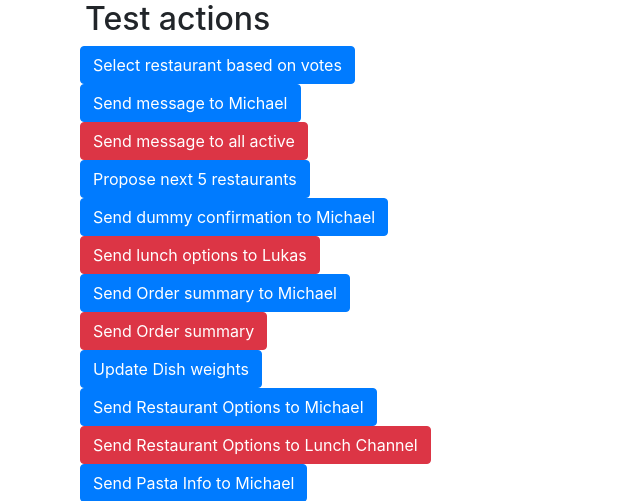
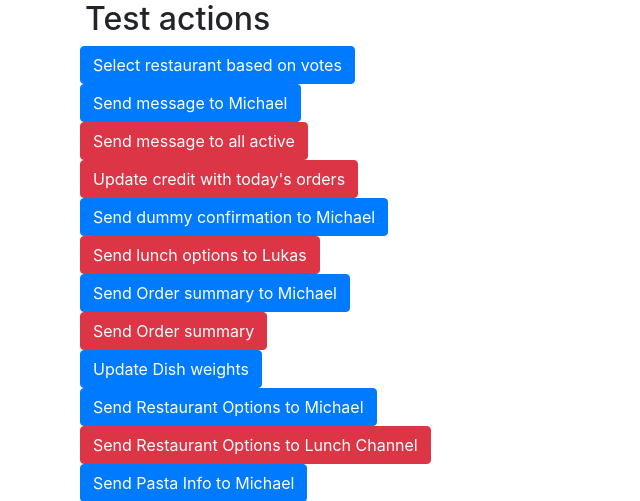
Before and after one commit to MScherbela/lunchpicker, a Flask app: page /test in a window 1280 px wide. Shown: the part 56-557 px from the top of the page, without its empty margins (0-640 px from the left). Run offline with Flask 2, Linux system fonts and the light colour scheme; parts of the project's set-up code (start-up, migrations or seed data) failed here and were passed over; some libraries are stand-ins or nearby versions.

Commit message:
Bugfix in update_credit

```diff
--- a/app.py
+++ b/app.py
@@ -102,6 +102,9 @@
 
 def get_pastabot():
     return User.query.filter_by(first_name='Pasta Bot').first()
+
+def get_orderer():
+    return OrdererChoice.query.filter_by(date=datetime.date.today()).first().user
 
 
 # %% Setter Methods
@@ -231,10 +234,12 @@
     return r
 
 
-def update_credits(paying_user):
+def update_credits():
     date = datetime.date.today()
     if is_pasta_day(date):
         paying_user = get_pastabot()
+    else:
+        paying_user = get_orderer()
 
     orders = db.session.query(Dish.price, User).filter(
         DishChoice.dish_id == Dish.id).filter(
@@ -449,9 +454,8 @@
         if 'choose_restaurant' in flask.request.form.keys():
             selectRestaurant()
             return flask.redirect('/')
-        elif 'choose_5_restaurants' in flask.request.form.keys():
-            proposeRestaurantSchedule()
-            return flask.redirect('/restaurant_schedule')
+        elif 'update_credit' in flask.request.form.keys():
+            update_credits()
         elif 'send_slack' in flask.request.form.keys():
             user = User.query.filter_by(last_name='Scherbela').first()
             r = sendLunchProposal(user)
--- a/templates/test.html
+++ b/templates/test.html
@@ -7,7 +7,7 @@
             <div class="form-row"><input type="submit" class="btn btn-primary" name='choose_restaurant' value="Select restaurant based on votes"/></div>
             <div class="form-row"><input type="submit" class="btn btn-primary" name='send_slack' value="Send message to Michael"/></div>
             <div class="form-row"><input type="submit" class="btn btn-danger" name='send_active' value="Send message to all active"/></div>
-            <div class="form-row"><input type="submit" class="btn btn-primary" name='choose_5_restaurants' value="Propose next 5 restaurants"/></div>
+            <div class="form-row"><input type="submit" class="btn btn-danger" name='update_credit' value="Update credit with today's orders"/></div>
             <div class="form-row"><input type="submit" class="btn btn-primary" name='send_confirmation' value="Send dummy confirmation to Michael"/></div>
             <div class="form-row"><input type="submit" class="btn btn-danger" name='send_slack_lukas' value="Send lunch options to Lukas"/></div>
             <div class="form-row"><input type="submit" class="btn btn-primary" name='send_order_summary_michael' value="Send Order summary to Michael"/></div>
```
